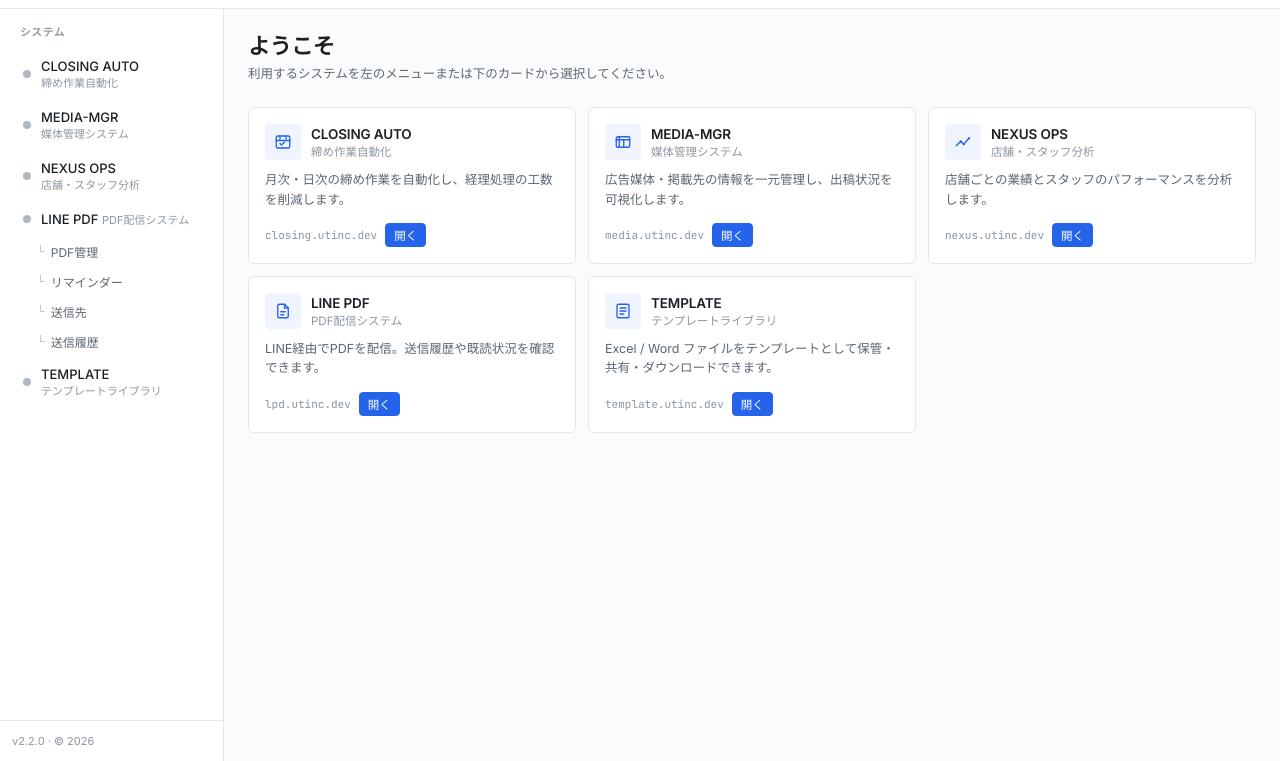
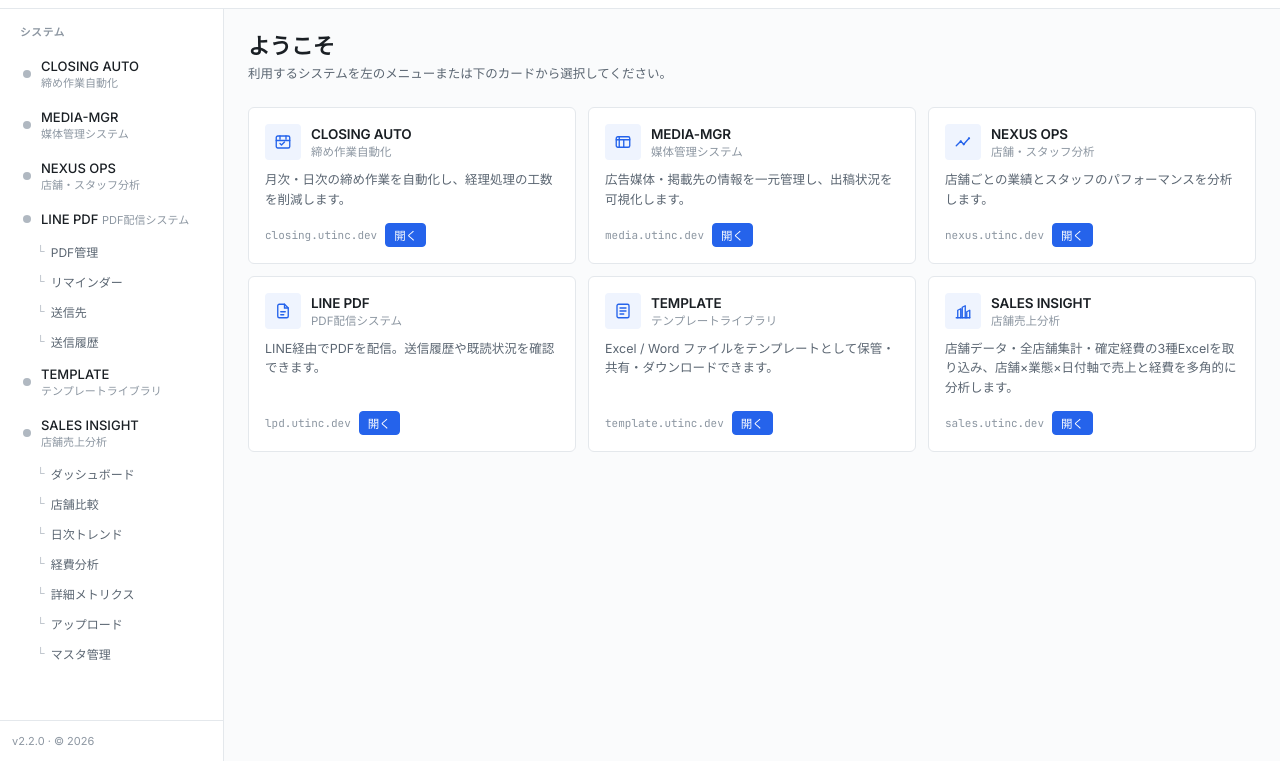
Before and after one commit to tpp217/operation-hub, a plain HTML site: page index.html in a window 1280 px wide. Shown: the part 39-800 px from the top of the page. Drawn offline with Linux system fonts and the light colour scheme.

Commit message:
機能追加: SALES INSIGHT カード追加（店舗売上分析） (#8)
- 7サブリンク（ダッシュボード/店舗比較/日次トレンド/経費分析/詳細メトリクス/アップロード/マスタ管理）
- ドメイン: sales.utinc.dev

Co-authored-by: Claude Opus 4.7 (1M context) <noreply@anthropic.com>

```diff
--- a/index.html
+++ b/index.html
@@ -662,6 +662,26 @@ const SYSTEMS = [
       <rect x="4" y="3" width="16" height="18" rx="2"/>
       <path d="M8 8h8M8 12h8M8 16h5" stroke-linecap="round"/>
     </svg>`
+  },
+  {
+    id: 'sales',
+    name: 'SALES INSIGHT',
+    sub: '店舗売上分析',
+    desc: '店舗データ・全店舗集計・確定経費の3種Excelを取り込み、店舗×業態×日付軸で売上と経費を多角的に分析します。',
+    url: 'https://sales.utinc.dev',
+    icon: `<svg viewBox="0 0 24 24" fill="none" stroke="currentColor" stroke-width="1.8">
+      <path d="M3 21h18" stroke-linecap="round"/>
+      <path d="M5 21V11l4-2v12M11 21V7l4-2v16M17 21V13l4-2v10" stroke-linecap="round" stroke-linejoin="round"/>
+    </svg>`,
+    children: [
+      { label: 'ダッシュボード', path: '/' },
+      { label: '店舗比較',     path: '/comparison' },
+      { label: '日次トレンド', path: '/trend' },
+      { label: '経費分析',     path: '/expenses' },
+      { label: '詳細メトリクス', path: '/metrics' },
+      { label: 'アップロード', path: '/upload' },
+      { label: 'マスタ管理',   path: '/masters' },
+    ]
   }
 ];
 
```
